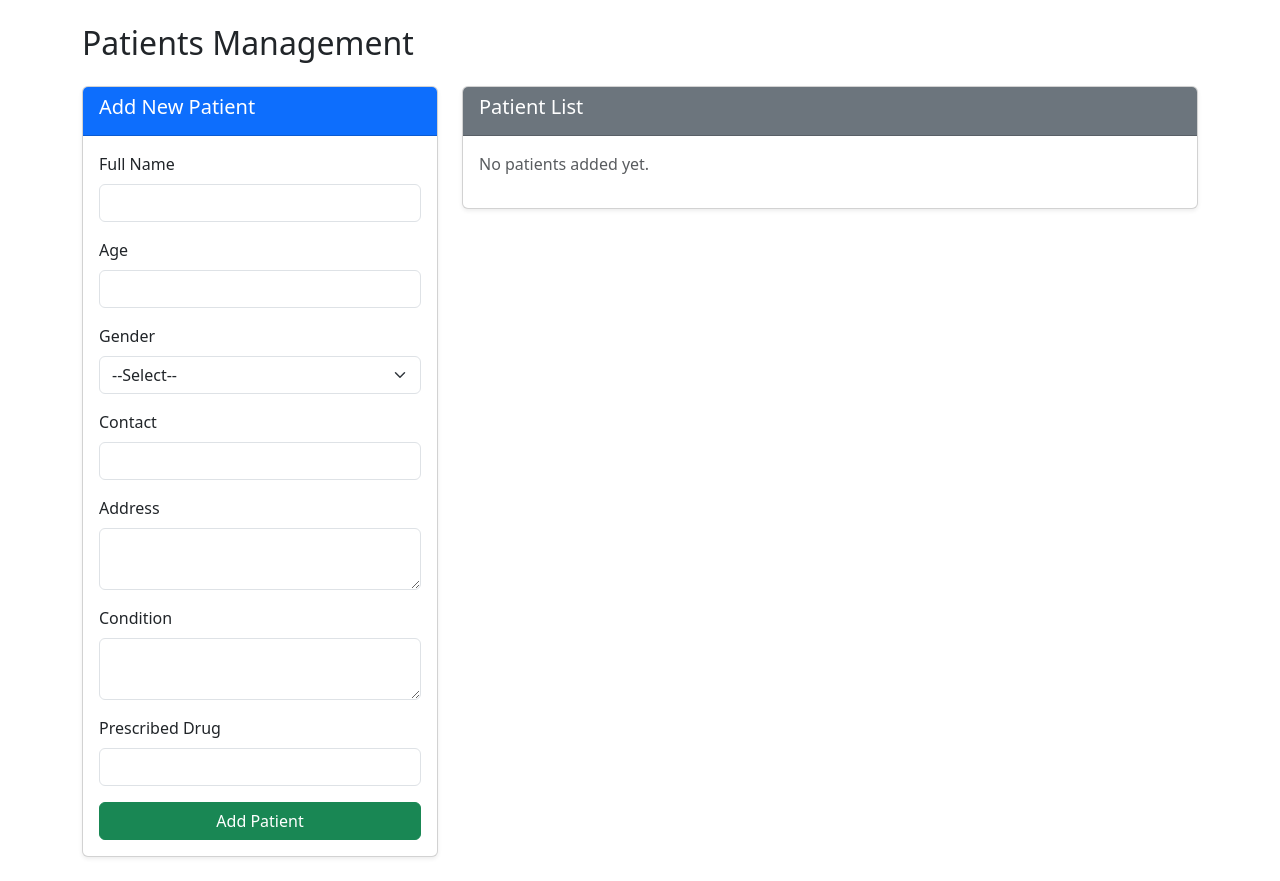
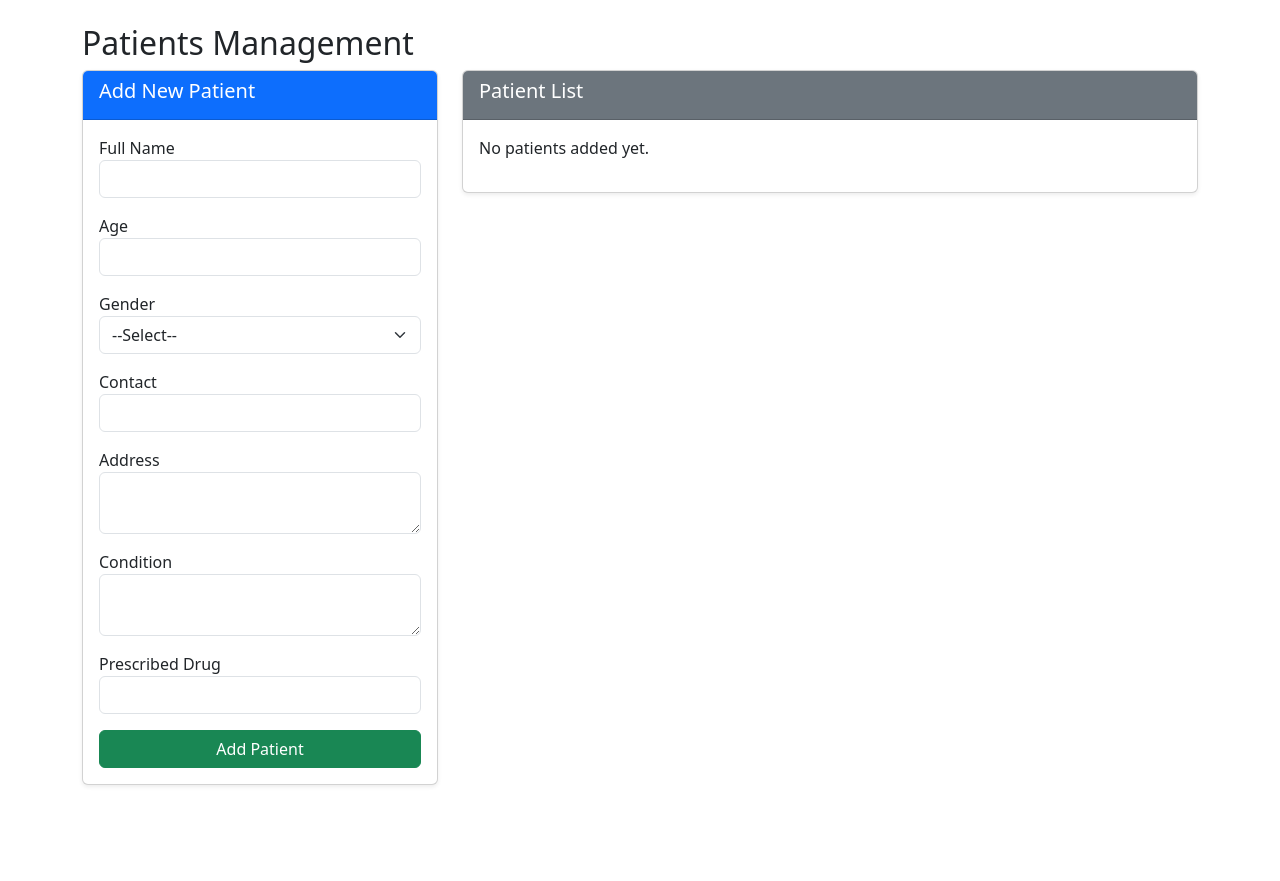
Before and after one commit to onesmuson/Patient-Data-Management-System-PDMS-, a Flask app: page /patients in a window 1280 px wide. Shown: the part 56-937 px from the top of the page. After the commit the page ends 842 px from the top, so only its background shows below. Run offline with Flask 3, Linux system fonts and the light colour scheme; a user stored in the database is signed in.

Commit message:
Update patients.html

```diff
--- a/templates/patients.html
+++ b/templates/patients.html
@@ -1,46 +1,19 @@
 {% extends "base.html" %}
-
 {% block content %}
-<h2 class="mb-4">Patients Management</h2>
+<h2>Patients Management</h2>
 <div class="row">
 <div class="col-md-4">
 <div class="card shadow-sm mb-4">
 <div class="card-header bg-primary text-white"><h5>Add New Patient</h5></div>
 <div class="card-body">
-        <form method="POST" action="{{ url_for('patients') }}">
-          <div class="mb-3">
-            <label for="full_name" class="form-label">Full Name</label>
-            <input type="text" name="full_name" id="full_name" class="form-control" required>
-          </div>
-          <div class="mb-3">
-            <label for="age" class="form-label">Age</label>
-            <input type="number" name="age" id="age" class="form-control">
-          </div>
-          <div class="mb-3">
-            <label for="gender" class="form-label">Gender</label>
-            <select name="gender" id="gender" class="form-select">
-              <option value="">--Select--</option>
-              <option>Male</option>
-              <option>Female</option>
-              <option>Other</option>
-            </select>
-          </div>
-          <div class="mb-3">
-            <label for="contact" class="form-label">Contact</label>
-            <input type="text" name="contact" id="contact" class="form-control">
-          </div>
-          <div class="mb-3">
-            <label for="address" class="form-label">Address</label>
-            <textarea name="address" id="address" class="form-control"></textarea>
-          </div>
-          <div class="mb-3">
-            <label for="condition" class="form-label">Condition</label>
-            <textarea name="condition" id="condition" class="form-control"></textarea>
-          </div>
-          <div class="mb-3">
-            <label for="prescribed_drug" class="form-label">Prescribed Drug</label>
-            <input type="text" name="prescribed_drug" id="prescribed_drug" class="form-control">
-          </div>
+<form method="POST">
+<div class="mb-3"><label>Full Name</label><input type="text" name="full_name" class="form-control" required></div>
+<div class="mb-3"><label>Age</label><input type="number" name="age" class="form-control" min="0"></div>
+<div class="mb-3"><label>Gender</label><select name="gender" class="form-select"><option value="">--Select--</option><option>Male</option><option>Female</option><option>Other</option></select></div>
+<div class="mb-3"><label>Contact</label><input type="text" name="contact" class="form-control"></div>
+<div class="mb-3"><label>Address</label><textarea name="address" class="form-control"></textarea></div>
+<div class="mb-3"><label>Condition</label><textarea name="condition" class="form-control"></textarea></div>
+<div class="mb-3"><label>Prescribed Drug</label><input type="text" name="prescribed_drug" class="form-control"></div>
 <button type="submit" class="btn btn-success w-100">Add Patient</button>
 </form>
 </div>
@@ -53,18 +26,7 @@
 <div class="card-body table-responsive">
 {% if patients %}
 <table class="table table-striped">
-          <thead>
-            <tr>
-              <th>#</th>
-              <th>Full Name</th>
-              <th>Age</th>
-              <th>Gender</th>
-              <th>Contact</th>
-              <th>Address</th>
-              <th>Condition</th>
-              <th>Prescribed Drug</th>
-            </tr>
-          </thead>
+<thead><tr><th>#</th><th>Full Name</th><th>Age</th><th>Gender</th><th>Contact</th><th>Address</th><th>Condition</th><th>Prescribed Drug</th></tr></thead>
 <tbody>
 {% for patient in patients %}
 <tr>
@@ -81,10 +43,8 @@
 </tbody>
 </table>
 {% else %}
-          <p class="text-muted">No patients added yet.</p>
+<p>No patients added yet.</p>
 {% endif %}
-      </div>
-    </div>
-  </div>
+</div></div></div>
 </div>
 {% endblock %}
```
Lines whose indentation alone changed are shown as unchanged.
